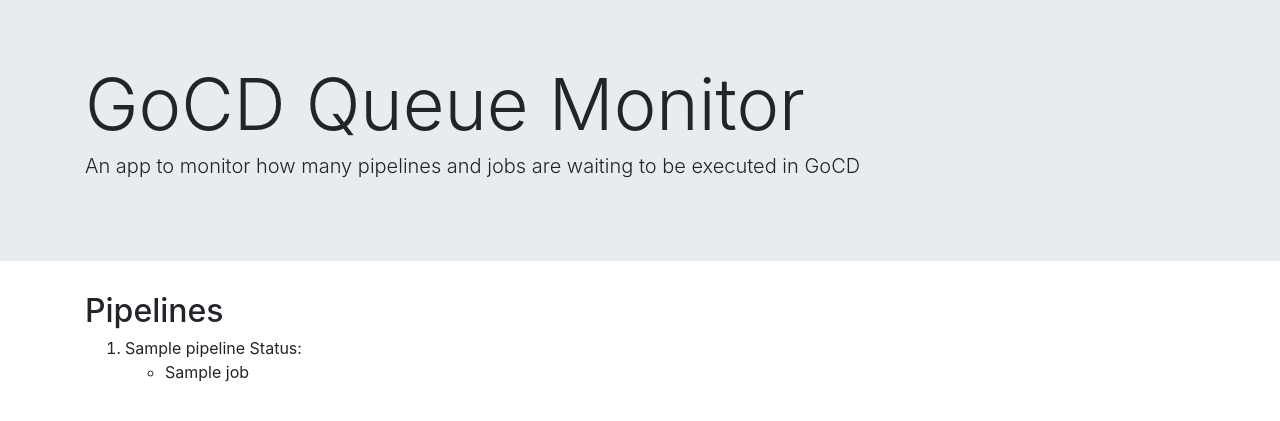
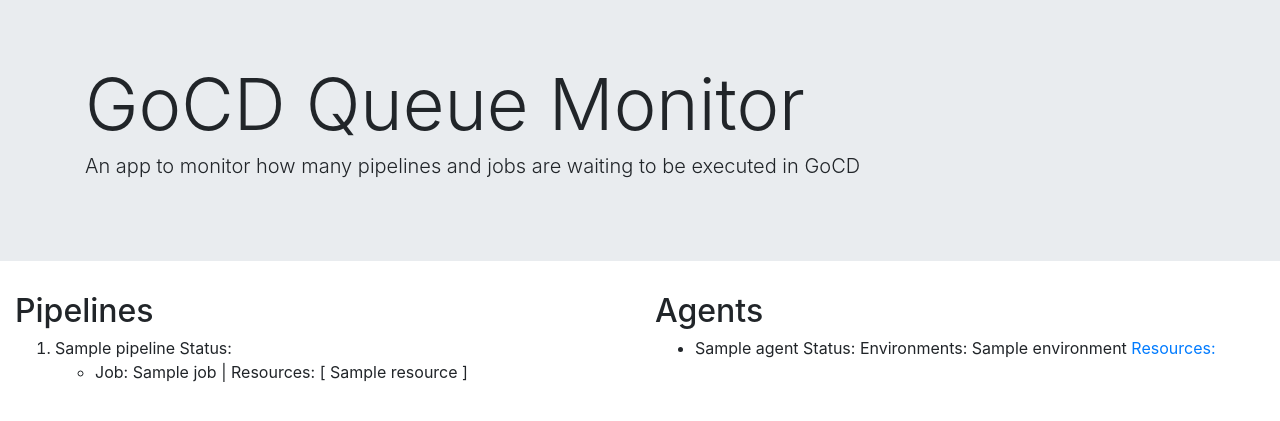
Before and after one commit to stone-payments/gocd-queue-monitor, a Flask app: template templates/index.html in a window 1280 px wide. Shown: the top 421 px of the page. Run offline with Flask 2, Linux system fonts and the light colour scheme; the template is opened without the code that fills it: most values are stand-ins (such as "Sample title", 1, 10 or a date in 2020).

Commit message:
Add Monitoring agents feature

```diff
--- a/main.py
+++ b/main.py
@@ -1,30 +1,37 @@
 import os
 import requests
 import json
+import asyncio
 from bs4 import BeautifulSoup
 from models.Pipeline import Pipeline
 from models.Job import Job
+from models.Agent import Agent
 
 from dotenv import load_dotenv
 load_dotenv('./.env')
 from flask import Flask, render_template
 app = Flask(__name__)
 
+GOCD_API_URL = os.environ.get("GOCD_API_URL")
+GOCD_USER = os.environ.get("GOCD_USER")
+GOCD_PASSWORD = os.environ.get("GOCD_PASSWORD")
+
 
 @app.route('/')
 def main():
+    loop = asyncio.get_event_loop()
     scheduled_jobs_xml = get_scheduled_jobs_xml()
     scheduled_pipelines = get_scheduled_pipelines(scheduled_jobs_xml)
+    active_agents = get_active_agents()
+    pipelines_with_updated_status = update_pipelines_status(scheduled_pipelines)
 
-    #pipelines_with_updated_status = update_pipelines_status(scheduled_pipelines)
-
-    return render_template('index.html', pipelines=scheduled_pipelines)
+    return render_template('index.html', pipelines=pipelines_with_updated_status, agents=active_agents)
 
 
 def get_scheduled_jobs_xml():
-    # response = requests.get(GOCD_API_URL + 'jobs/scheduled.xml', auth=(GOCD_USER, GOCD_PASSWORD), verify=False)
-    # xml = response.text
-    xml = open("./test.xml")
+    response = requests.get(GOCD_API_URL + '/jobs/scheduled.xml', auth=(GOCD_USER, GOCD_PASSWORD), verify=False)
+    xml = response.text
+    # xml = open("./test.xml")
     soup = BeautifulSoup(xml, "xml")
     scheduled_jobs_xml = soup.find_all('job')
     return scheduled_jobs_xml
@@ -62,3 +69,55 @@
     for pipeline in pipelines:
         pipeline.update_pipeline_status_from_api()
     return pipelines
+
+@app.route('/agents')
+def get_active_agents():
+
+    headers = {'accept': "application/vnd.go.cd.v4+json"}
+
+    response = requests.get(GOCD_API_URL + '/agents',auth=(GOCD_USER, GOCD_PASSWORD), headers=headers, verify=False)
+
+    response_json = json.loads(response.text)
+    agents_list = response_json['_embedded']['agents']
+    agents=[]
+
+    for agent in agents_list:
+        if(is_agent_active(agent) and not is_elastic_agent(agent)):
+            agent_name = agent['hostname']
+            agent_envs = get_agent_environments(agent)
+            agent_resources = get_agent_resources(agent)
+            agent_status = get_agent_status(agent)
+            agent_obj = Agent(agent_name,agent_resources,agent_envs,agent_status)
+            agents.append(agent_obj)
+
+    return agents
+
+def is_elastic_agent(agent):
+    if 'elastic_agent_id' in agent:
+        return True
+    else:
+        return False
+
+def is_agent_active(agent):
+    if agent['build_state'] != 'Unknown':
+        return True
+    else:
+        return False
+
+def get_agent_resources(agent):
+    agent_resources = []
+    for resource in agent['resources']:
+        agent_resources.append(resource)
+    return agent_resources
+
+def get_agent_environments(agent):
+    agent_envs = []
+    for environment in agent['environments']:
+        agent_envs.append(environment)
+    return agent_envs
+
+def get_agent_status(agent):
+    return agent['build_state']
+
+if __name__ == '__main__':
+    app.run()
--- a/models/Pipeline.py
+++ b/models/Pipeline.py
@@ -20,7 +20,7 @@
         self.status = status
 
     def update_pipeline_status_from_api(self):
-        response = requests.get(GOCD_API_URL + 'pipelines/'+ self.name +'/status', auth=(GOCD_USER, GOCD_PASSWORD), verify=False)
+        response = requests.get(GOCD_API_URL + '/pipelines/'+ self.name +'/status', auth=(GOCD_USER, GOCD_PASSWORD), verify=False)
         statusJson = json.loads(response.text)
 
         if statusJson['paused'] is True:
--- a/templates/index.html
+++ b/templates/index.html
@@ -15,7 +15,9 @@
         </div>
     </div>
 
-    <div class="container">
+    <div class="container-fluid">
+        <div class="row">
+            <div class="col-12 col-md-6">
                 <h2>Pipelines</h2>
                 {% if pipelines %}
                 <ol>
@@ -37,7 +39,13 @@
 
                         <ul>
                             {% for job in pipeline.jobs %}
-                        <li>{{job}}</li>
+                            <li>
+                                Job: {{job.name}} |
+                                Resources: [
+                                    {% for resource in job.resources %}
+                                        {{ resource }}
+                                    {% endfor %} ]
+                            </li>
                             {% endfor %}
                         </ul>
                     </li>
@@ -47,6 +55,39 @@
                 <h2>There is no pipelines in Queue!</h2>
                 {% endif %}
             </div>
+            <div class="col-12 col-md-6">
+                <h2>Agents</h2>
+                {% if agents %}
+                    <ul>
+                        {% for agent in agents %}
+                            <li>{{agent.name}} Status:
+                                {% if agent.status is equalto 'Idle' %}
+                                    <span class="badge badge-pill badge-success">{{agent.status}}</span>
+                                {% endif%}
+                                {% if agent.status is equalto 'Cancelled' %}
+                                    <span class="badge badge-pill badge-danger">{{agent.status}}</span>
+                                {% endif%}
+                                {% if agent.status is equalto 'Building' %}
+                                    <span class="badge badge-pill badge-warning">{{agent.status}}</span>
+                                {% endif%}
+                                Environments:
+                                {% for environment in agent.environments %}
+                                    {{environment}}
+                                {% endfor %}
+                                <a data-toggle="collapse" href="#agent-resource{{loop.index}}" aria-expanded="false" aria-controls="collapse">Resources:</a>
+                                <span id="agent-resource{{loop.index}}" class="collapse">
+                                    {% for resource in agent.resources%}
+                                        {{resource}}
+                                    {% endfor %}
+                                </span>
+                            </li>
+                        {% endfor %}
+                    </ul>
+                {% endif  %}
+
+            </div>
+        </div>
+    </div>
     <script src="../static/js/jquery-3.2.1.min.js"></script>
     <script src="../static/js/bootstrap.min.js"></script>
 </body>
```
Also changed, not shown: models/Agent.py (added, +9 -0 lines), models/Job.py (+1 -6 lines), README.md, 1 other file. Lines whose indentation alone changed are shown as unchanged.
